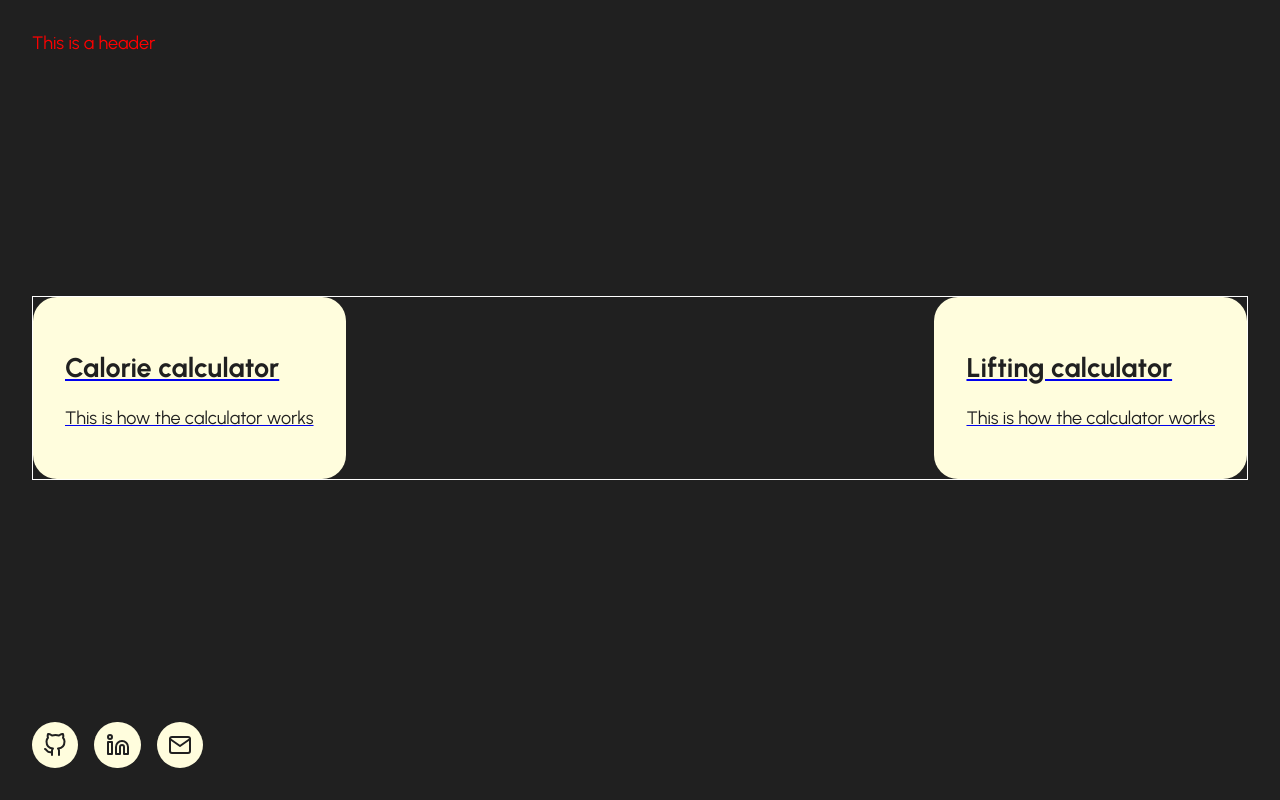
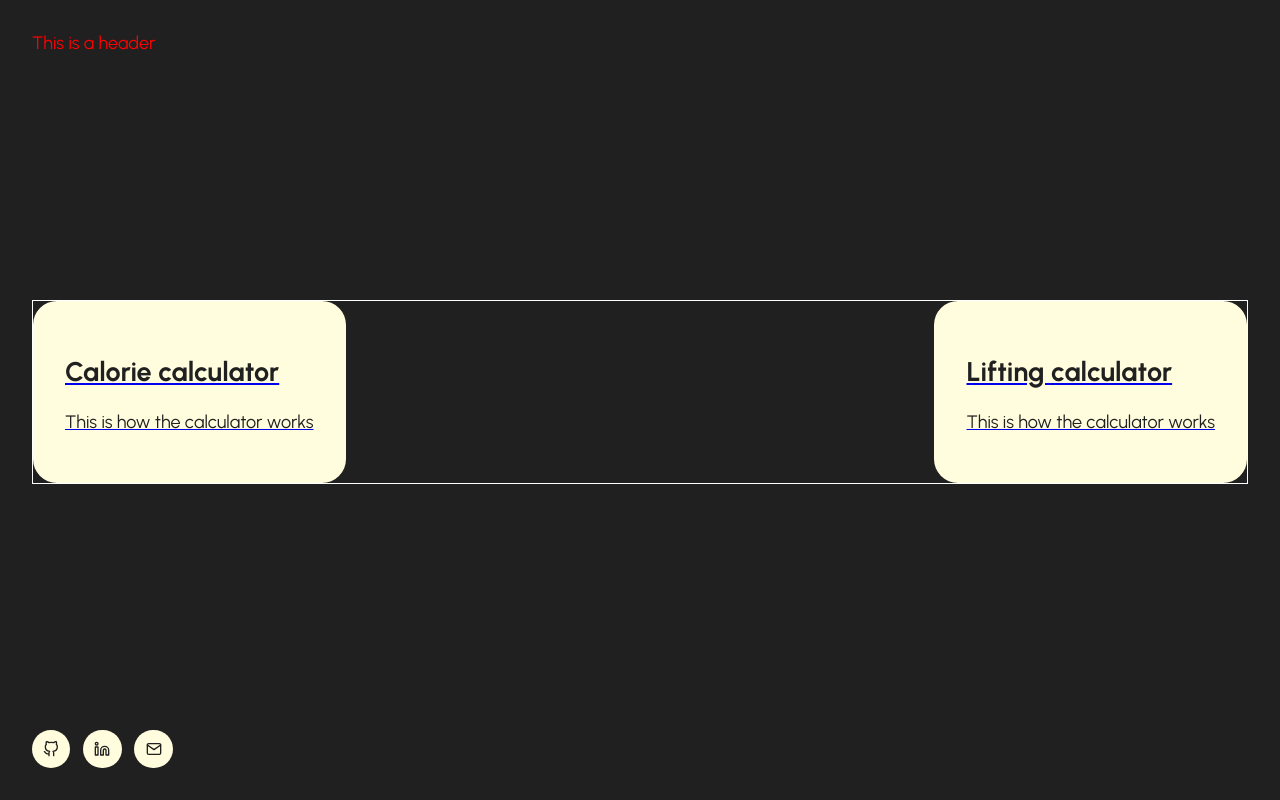
Before and after one commit to Melisa-Zorraindo/fitness-calculators, a React (Vite) app: page / in a window 1280 px wide. Built offline with nearby package versions, Linux system fonts and the light colour scheme.

Commit message:
Updates styles

```diff
--- a/src/components/iconLinks/index.jsx
+++ b/src/components/iconLinks/index.jsx
@@ -4,7 +4,7 @@ import { Link } from "react-router-dom";
 export default function IconLink({ icon: Icon, linkTo }) {
   return (
     <Link to={linkTo}>
-      <StyledIconLink>{<Icon />}</StyledIconLink>
+      <StyledIconLink>{<Icon size={16} />}</StyledIconLink>
     </Link>
   );
 }
--- a/src/styles/components/footer.styles.jsx
+++ b/src/styles/components/footer.styles.jsx
@@ -2,5 +2,5 @@ import styled from "styled-components";
 
 export const StyledFooter = styled.footer`
   display: flex;
-  gap: 1rem;
+  gap: 0.8rem;
 `;
```
